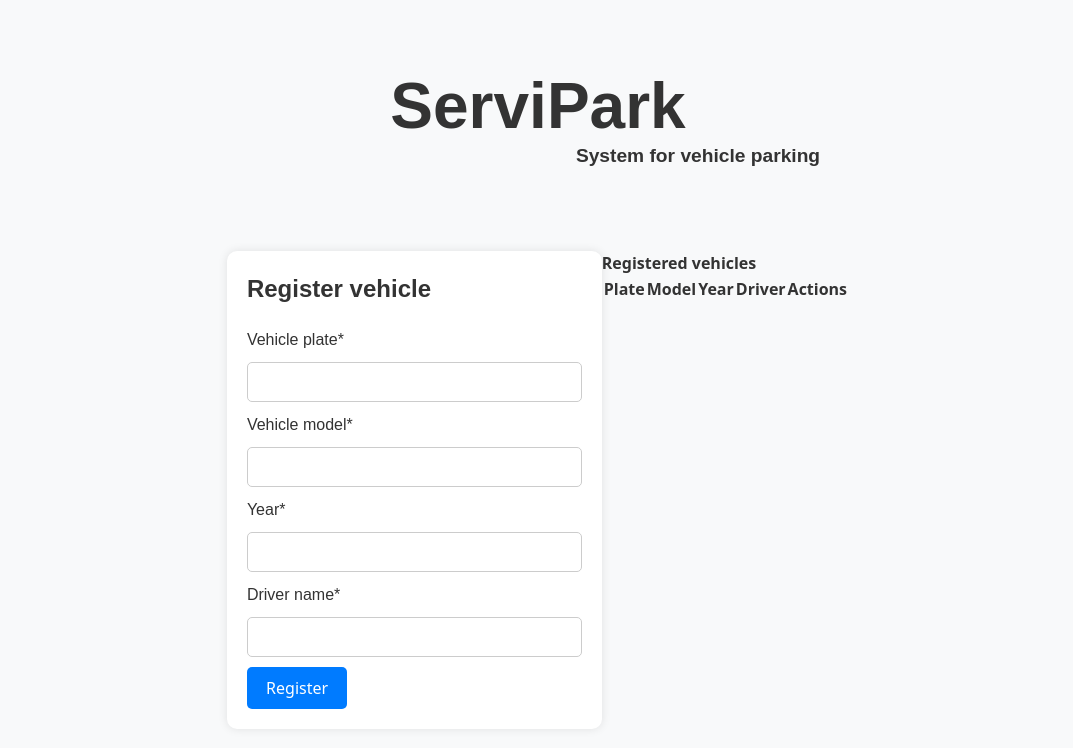
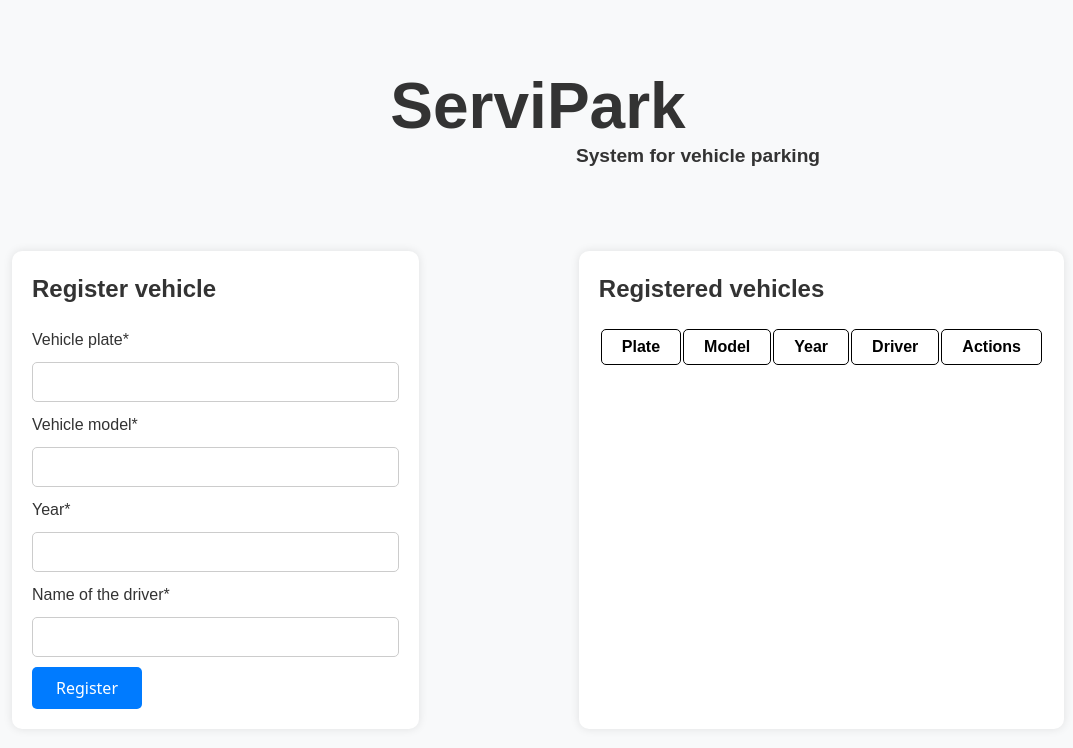
Before and after one commit to w1ze55/ServiPark, a React (Vite) app in the folder front/servipark/: page / in a window 1280 px wide. Shown: the top 748 px of the page, without its empty margins (102-1175 px from the left). Built offline with nearby package versions, Linux system fonts and the light colour scheme.

Commit message:
Styles finished

```diff
--- a/front/servipark/src/App.css
+++ b/front/servipark/src/App.css
@@ -15,6 +15,7 @@ body {
 .subgeneral-content {
   display: flex;
   justify-content: space-between;
+  gap: 10rem;
 }
 
 .main-title {
@@ -36,7 +37,7 @@ body {
   margin-left: 20rem;
 }
 
-.register-content {
+.information-content {
   background-color: #fff;
   border-radius: 10px;
   padding: 20px;
@@ -85,3 +86,14 @@ body {
   padding: 10px;
   width: 30%;
 }
+
+table th {
+  font-family: 'Poppins', sans-serif;
+  font-size: 1rem;
+  text-align: center;
+  padding: 5px 20px;
+  color: #000000;
+  border: 1px solid #000000;
+  border-radius: 5px;
+  margin-bottom: 10px;
+}
--- a/front/servipark/src/App.tsx
+++ b/front/servipark/src/App.tsx
@@ -9,7 +9,7 @@ function App() {
             </div>
 
             <div className="subgeneral-content">
-                <div className="register-content">
+                <div className="information-content">
                     <div className="card-title">
                         <h4>Register vehicle</h4>
                     </div>
@@ -28,7 +28,7 @@ function App() {
                                 <input type="number" className="form-control" id="year" name="year" required />
                             </div>
                             <div className="form-group">
-                                    <label htmlFor="driverName">Driver name*</label>
+                                <label htmlFor="driverName">Name of the driver*</label>
                                 <input type="text" className="form-control" id="driverName" name="driverName" required />
                             </div>
                             <button type="submit" className="btn btn-primary" id="saveBtn">Register</button>
@@ -36,9 +36,8 @@ function App() {
                         </form>
                     </div>
                 </div>
-                <div className="col-8">
-                    <div className="card">
-                        <div className="card-header">
+                <div className="information-content">
+                    <div className="card-title">
                         <h4>Registered vehicles</h4>
                     </div>
                     <div className="card-body">
@@ -62,7 +61,6 @@ function App() {
                 </div>
             </div>
         </div>
-        </div>
     )
 }
 
```
Lines whose indentation alone changed are shown as unchanged.
